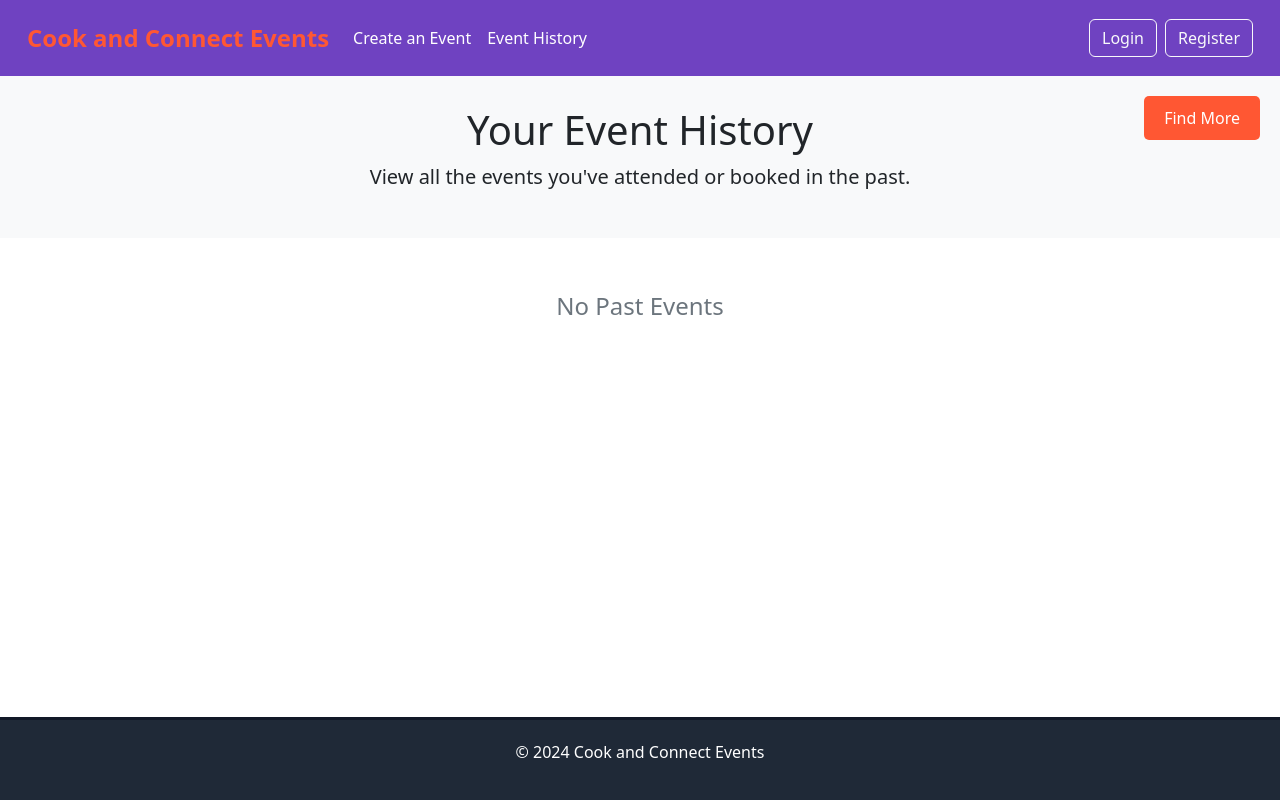
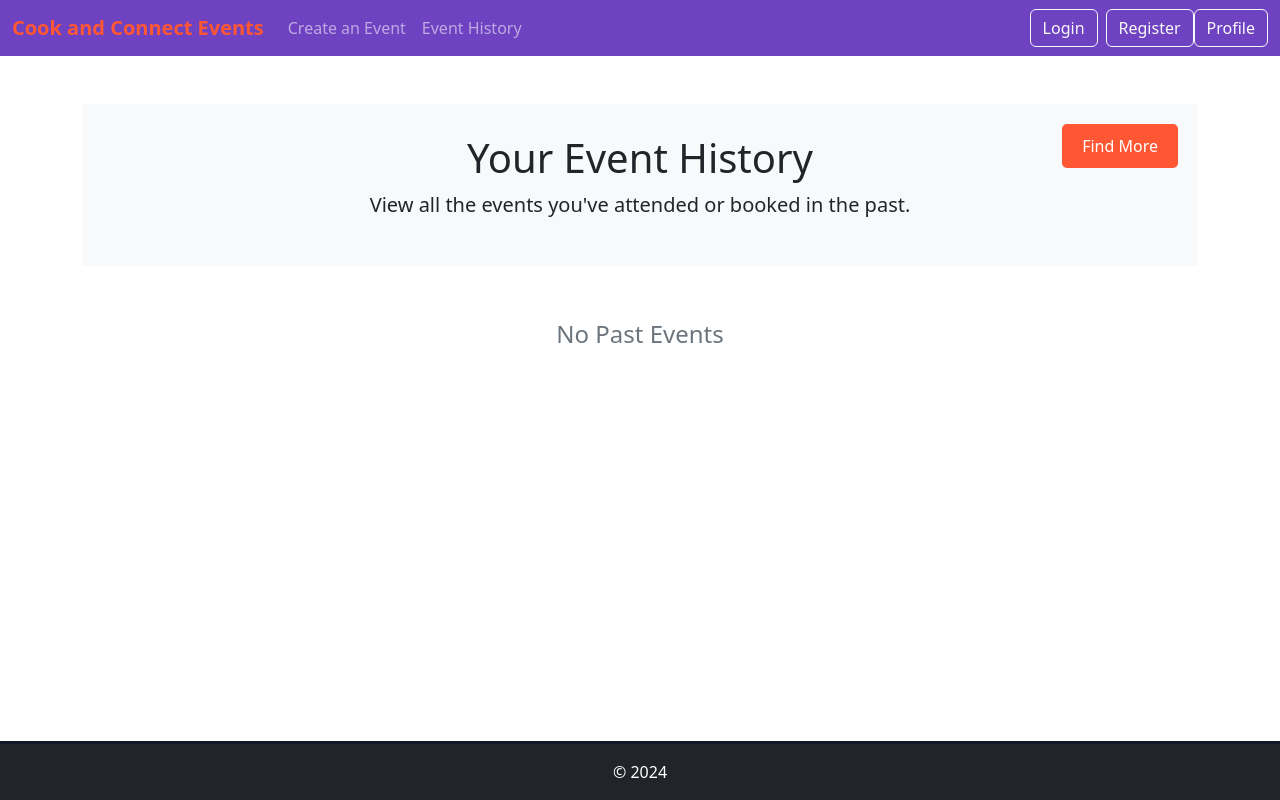
Before and after one commit to charlieLoL24/IAB207-assignmnet-3, a Flask app: page /history in a window 1280 px wide. Run offline with Flask 3, Linux system fonts and the light colour scheme; some libraries are stand-ins or nearby versions.

Commit message:
Add files via upload

```diff
--- a/website/templates/history.html
+++ b/website/templates/history.html
@@ -1,53 +1,15 @@
-<!DOCTYPE html>
-<html lang="en">
+{% extends "base.html" %}
 
-<head>
-    <meta charset="UTF-8">
-    <meta name="viewport" content="width=device-width, initial-scale=1.0">
-    <title>Event History - Cook and Connect Events</title>
-    <!-- Bootstrap CSS -->
-    <link href="https://cdn.jsdelivr.net/npm/bootstrap@5.3.0/dist/css/bootstrap.min.css" rel="stylesheet">
-    <!-- Google Fonts -->
-    <link href="https://fonts.googleapis.com/css2?family=Poppins:wght@400;600&display=swap" rel="stylesheet">
-    <!-- Custom CSS -->
-    <link rel="stylesheet" href="{{ url_for('static', filename='style/style.css') }}">
-</head>
-
-<body class="history-page">
-    <!-- Navbar -->
-    <nav class="navbar navbar-expand-lg header">
-        <div class="container-fluid">
-            <a class="navbar-brand" href="index.html">Cook and Connect Events</a>
-            <button class="navbar-toggler" type="button" data-bs-toggle="collapse" data-bs-target="#navbarNav"
-                aria-controls="navbarNav" aria-expanded="false" aria-label="Toggle navigation">
-                <span class="navbar-toggler-icon"></span>
-            </button>
-            <div class="collapse navbar-collapse" id="navbarNav">
-                <ul class="navbar-nav me-auto">
-                    <li class="nav-item">
-                        <a class="nav-link text-white" href="create.html">Create an Event</a>
-                    </li>
-                    <li class="nav-item">
-                        <a class="nav-link text-white" href="history.html">Event History</a>
-                    </li>
-                </ul>
-                <div class="d-flex">
-                    <a href="user.html" class="btn btn-outline-light me-2">Login</a>
-                    <a href="register.html" class="btn btn-outline-light">Register</a>
-                </div>
-            </div>
-        </div>
-    </nav>
-
+{% block content %}
+<div class="container my-5 history-page">
     <!-- Page Header -->
     <div class="bg-light-header text-center">
         <h1>Your Event History</h1>
         <p class="lead">View all the events you've attended or booked in the past.</p>
-        <a href="index.html" class="btn-find-more">Find More</a>
+        <a href="{{ url_for('index') }}" class="btn-find-more">Find More</a>
     </div>
 
     <!-- Event History Section -->
-    <div class="container my-5">
     {% if user_history %}
         <div class="row g-4">
             {% for event in user_history %}
@@ -67,13 +29,4 @@
         </div>
     {% endif %}
 </div>
-
-    <!-- Footer -->
-    <footer class="footer">
-        <p>&copy; 2024 Cook and Connect Events</p>
-    </footer>
-
-    <script src="https://cdn.jsdelivr.net/npm/bootstrap@5.3.0/dist/js/bootstrap.bundle.min.js"></script>
-</body>
-
-</html>
+{% endblock %}
```
Lines whose indentation alone changed are shown as unchanged.
